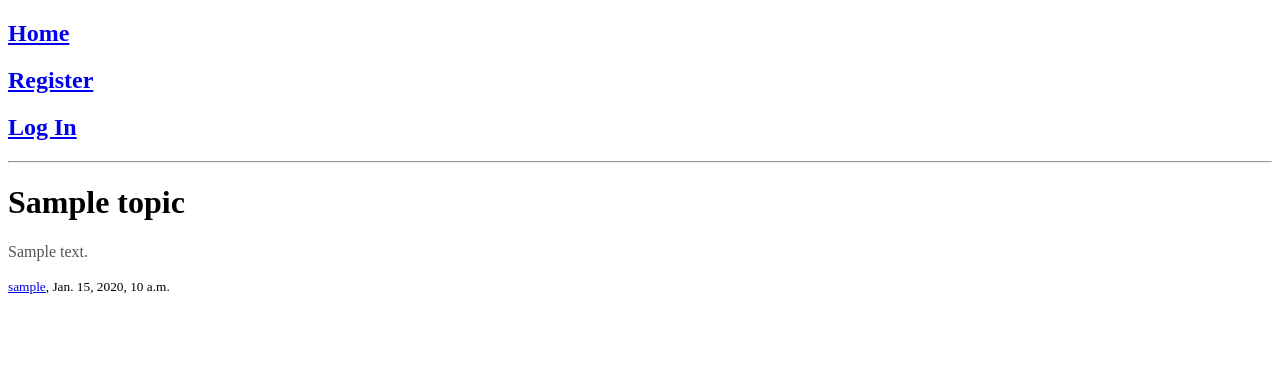
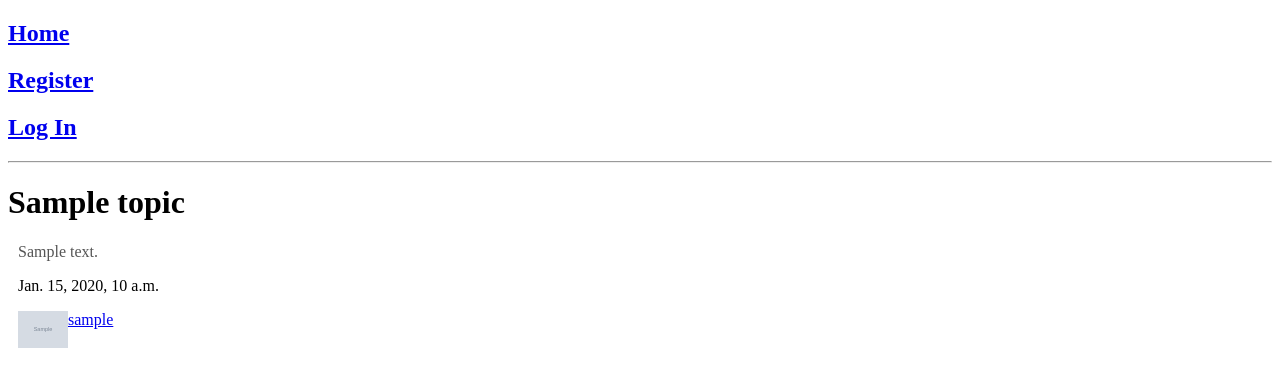
Before and after one commit to Michael-Czekanski/Djagno-Forum, a Django app: page /topic/1/ in a window 1280 px wide. Shown: the top 387 px of the page. Run offline with Django 3.2, Linux system fonts and the light colour scheme; tables that the repository leaves empty hold one stand-in row (values such as "Sample post"); grey boxes marked "Sample" are stand-in pictures.

Commit message:
Styling update

```diff
--- a/forum/templates/forum/topic.html
+++ b/forum/templates/forum/topic.html
@@ -2,9 +2,12 @@
 {% block content %}
 <h1>{{ topic.name }}</h1>
 {% for post in posts %}
-    <div>
+    <div style="margin:10px; margin-bottom:100px">
         <p style="color:#555555">{{ post.content }}</p>
-        <small><a href="#">{{ post.author }}</a>, {{ post.date_posted }}</small>
+        <p>{{ post.date_posted }}</p>
+        <img src="{{ post.author.profile.image.url }}" alt="pic" style="float:left;width:50px">
+        <a href="#">{{ post.author }}</a>
+
     </div>
 {% endfor %}
 {% endblock content %}
```
